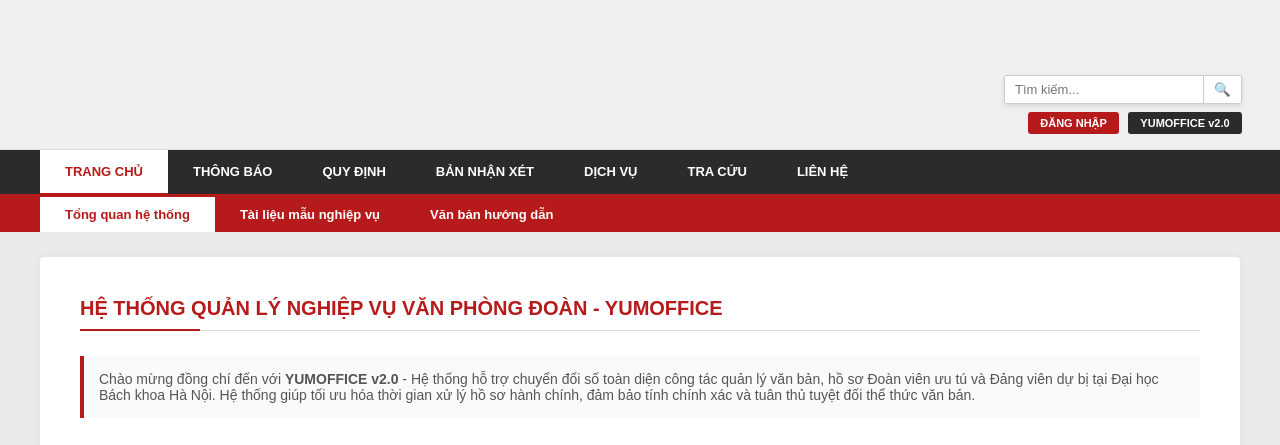
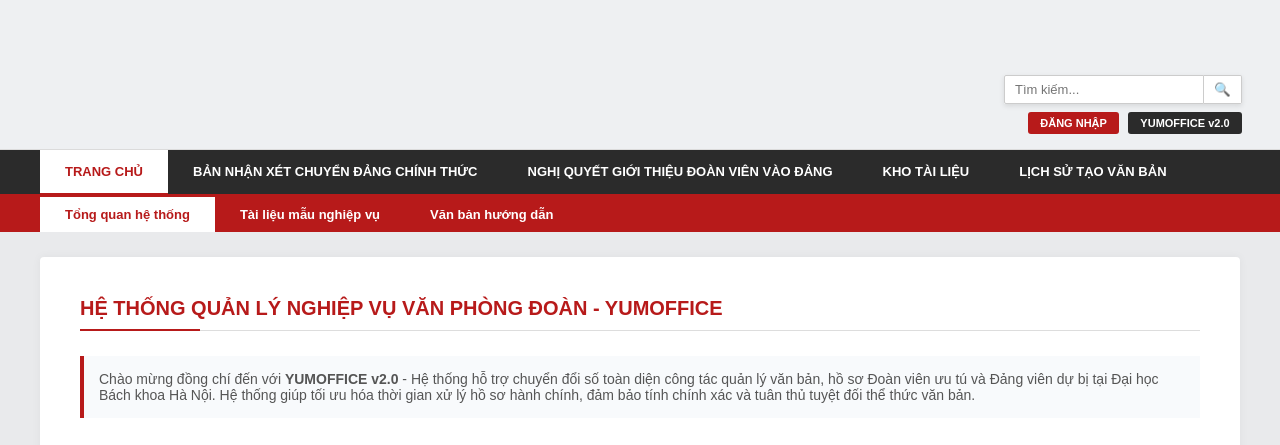
Before and after one commit to phamvietbach2006-max/Van_phong_DTN_HUST, a plain HTML site: page index.html in a window 1280 px wide. Shown: the top 445 px of the page. Drawn offline with Linux system fonts and the light colour scheme.

Commit message:
Update index.html

```diff
--- a/index.html
+++ b/index.html
@@ -20,15 +20,14 @@
         </div>
     </header>
 
+    <!-- THANH TÁC VỤ MỚI -->
     <nav class="main-nav">
         <div class="nav-container">
             <a href="index.html" class="active">TRANG CHỦ</a>
-            <a href="#">THÔNG BÁO</a>
-            <a href="#">QUY ĐỊNH</a>
-            <a href="ban-nhan-xet.html">BẢN NHẬN XÉT</a>
-            <a href="#">DỊCH VỤ</a>
-            <a href="#">TRA CỨU</a>
-            <a href="#">LIÊN HỆ</a>
+            <a href="ban-nhan-xet.html">BẢN NHẬN XÉT CHUYỂN ĐẢNG CHÍNH THỨC</a>
+            <a href="#">NGHỊ QUYẾT GIỚI THIỆU ĐOÀN VIÊN VÀO ĐẢNG</a>
+            <a href="#">KHO TÀI LIỆU</a>
+            <a href="#">LỊCH SỬ TẠO VĂN BẢN</a>
         </div>
     </nav>
 
@@ -48,6 +47,7 @@
         </div>
 
         <div class="upload-grid">
+            <!-- Phân hệ 1 -->
             <div class="upload-box" onclick="location.href='ban-nhan-xet.html'" style="text-align: left; padding: 30px 25px;">
                 <div class="box-icon" style="text-align: left; margin-bottom: 10px;">📋</div>
                 <div class="box-title" style="font-size: 16px; color: #b71a1a;">BẢN NHẬN XÉT ĐẢNG VIÊN</div>
@@ -57,6 +57,7 @@
                 <div style="margin-top: 15px; font-size: 12px; color: #b71a1a; font-weight: bold; text-align: right;">Truy cập phân hệ &rarr;</div>
             </div>
 
+            <!-- Phân hệ 2 -->
             <div class="upload-box" style="text-align: left; padding: 30px 25px; cursor: not-allowed; background-color: #f1f5f9; border-color: #e2e8f0;">
                 <div class="box-icon" style="text-align: left; margin-bottom: 10px; opacity: 0.6;">📜</div>
                 <div class="box-title" style="font-size: 16px; color: #64748b;">NGHỊ QUYẾT GIỚI THIỆU ĐOÀN VIÊN VÀO ĐẢNG</div>
```
